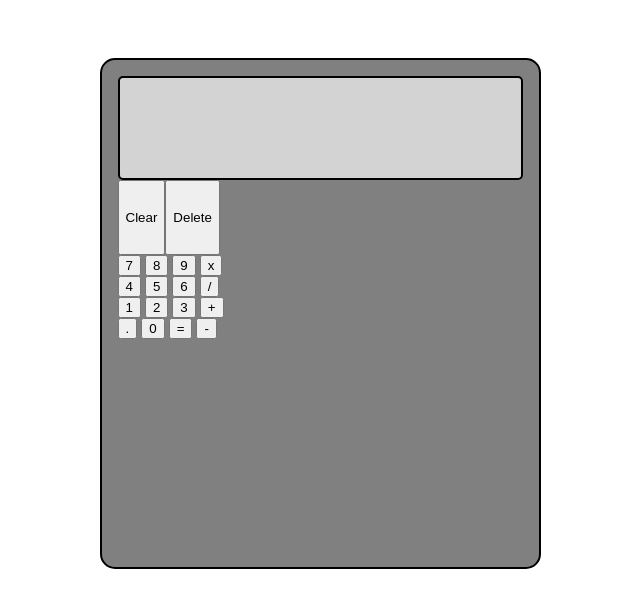
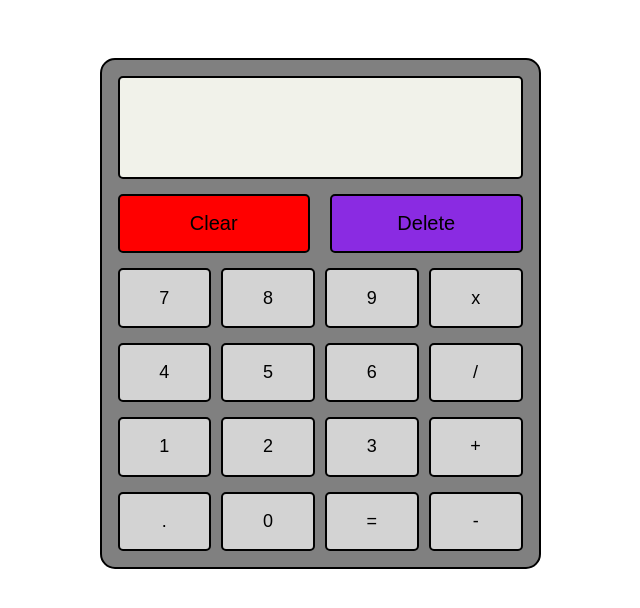
Before and after one commit to Mike-Benn/Calculator, a plain HTML site: page index.html in a window 1280 px wide. Shown: the whole page, without its empty margins (320-960 px from the left). Drawn offline with Linux system fonts and the light colour scheme.

Commit message:
Add styles to core digit button pad

```diff
--- a/styles.css
+++ b/styles.css
@@ -15,11 +15,12 @@
     border-radius: 15px;
     padding: 16px;
     flex-direction: column;
+    gap: 15px;
 }
 
 .screen {
     height: 100px;
-    background-color: #d3d3d3;
+    background-color: rgb(241, 242, 234);
     border: solid black 2px;
     border-radius: 5px;
 
@@ -27,9 +28,37 @@
 
 .delete-container {
     display: flex;
-    height: 75px;
+    height: 60px;
+    gap: 20px;
 }
 
-.clear , .delete {
-    width: 50px;
+.clear-btn , .delete-btn {
+    width: 100%;
+    border-radius: 5px;
+    border: solid black 2px;
+
 }
+
+.clear-btn {
+    background-color: red;
+    font-size: 20px;
+}
+
+.delete-btn {
+    background-color: blueviolet;
+    font-size: 20px;
+}
+
+.core-button-container {
+    display: flex;
+    height: 60px;
+    gap: 10px;
+}
+
+.core-btn {
+    width: 100%;
+    border: solid black 2px;
+    font-size: 18px;
+    border-radius: 5px;
+    background-color: #d3d3d3;
+}
```
